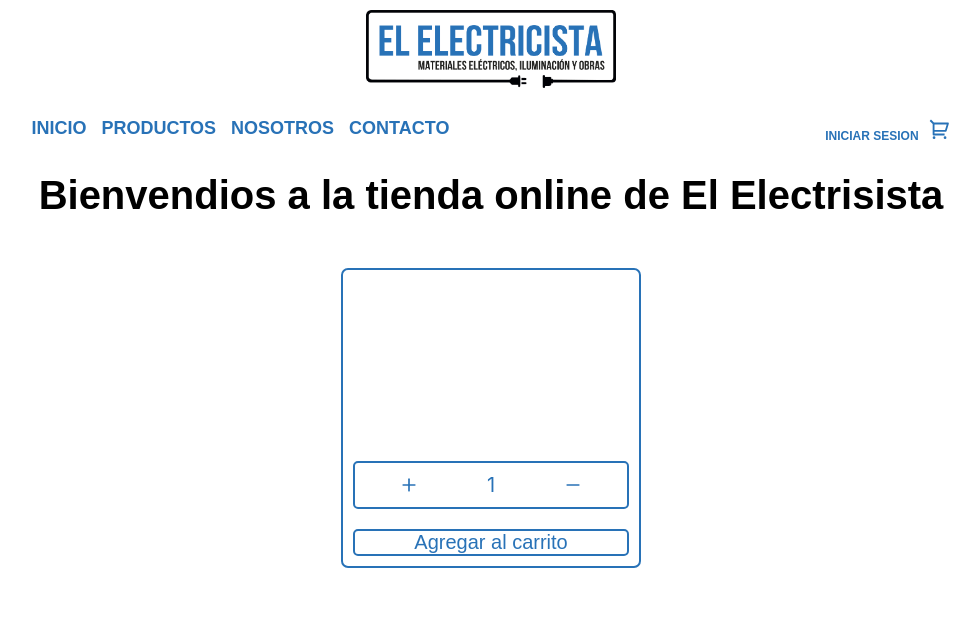
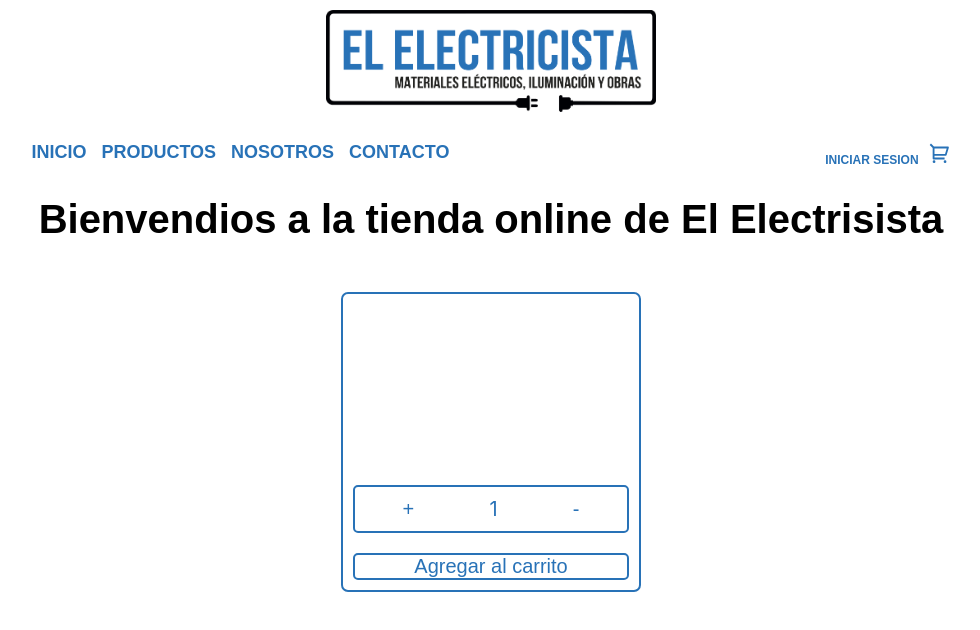
Before and after one commit to luismera86/el_electricista, a React (Create React App) app: page / in a window 1280 px wide. Shown: the top 630 px of the page, without its empty margins (149-1129 px from the left). Built offline with nearby package versions, Linux system fonts and the light colour scheme.

Commit message:
El desafìo 4 completado

```diff
--- a/package.json
+++ b/package.json
@@ -12,6 +12,7 @@
     "react-icons": "^4.3.1",
     "react-scripts": "5.0.0",
     "sass": "^1.49.9",
+    "styled-components": "^5.3.3",
     "web-vitals": "^2.1.4"
   },
   "scripts": {
--- a/src/assets/sass/components/_header.scss
+++ b/src/assets/sass/components/_header.scss
@@ -2,7 +2,7 @@
   display: flex;
   flex-direction: column;
   .logo {
-    width: 25rem;
+    width: 33rem;
     align-self: center;
     margin-top: 1rem;
   }
--- a/src/assets/sass/components/_ilc.scss
+++ b/src/assets/sass/components/_ilc.scss
@@ -32,20 +32,25 @@
     .btnSum {
       font-size: 2rem;
       color: #2872b7;
+      background-color: white;
+      border: none;
+      cursor: pointer;
       &:hover {
         color: black;
-        svg {
-          padding: 3rem;
-        }
+
       }
     }
     .countResult {
       font-size: 2rem;
       color: #2872b7;
+
     }
     .btnRes {
       font-size: 2rem;
       color: #2872b7;
+      background-color: white;
+      border: none;
+      cursor: pointer;
       &:hover {
         color: black;
       }
@@ -58,6 +63,7 @@
     background-color: transparent;
     border: solid 2px #2872b7;
     border-radius: 0.5rem;
+    cursor: pointer;
     &:hover {
       background-color: #2872b7;
       color: white;
--- a/src/components/CardWidget.js
+++ b/src/components/CardWidget.js
@@ -1,5 +1,7 @@
 import React from "react";
 import { RiShoppingCart2Line } from "react-icons/ri";
+
+
 export const CardWidget = () => {
   return <RiShoppingCart2Line size="2.2rem" color="2872b7" />;
 };
--- a/src/components/ItemCount.js
+++ b/src/components/ItemCount.js
@@ -1,34 +1,19 @@
 import React, { useState } from "react";
-import { FiPlus } from "react-icons/fi";
-import { FiMinus } from "react-icons/fi";
+
 
 const ItemCount = ({ stock, initial, onAdd }) => {
   const [count, setCount] = useState(initial);
-  const btnSum = () => {
-    setCount(count + 1);
-  };
-  const btnRes = () => {
-    if (count >= 1) {
-      setCount(count - 1);
-    } else {
-      setCount(0);
-    }
-  };
 
-  const addCart = () => {
-    if (count <= stock) {
-      onAdd(count);
-    } else {
-      alert(`Supera el stock disponible solo quedan ${stock} unidades`);
-    }
-  };
+  const btnSum = () => setCount(count + 1);
+  const btnRes = () => count >= 1 ? setCount(count - 1) : setCount(0);
+  const addCart = () => count <= stock ? onAdd(count) : alert(`Supera el stock disponible solo quedan ${stock} unidades`);
 
   return (
     <div className="counter">
       <div className="counterBox">
-        <FiPlus onClick={btnSum} className="btnSum" />
+        <button className="btnSum" onClick={btnSum}>+</button>
         <p className="countResult">{count}</p>
-        <FiMinus onClick={btnRes} className="btnRes" />
+        <button className="btnRes" onClick={btnRes}>-</button>
       </div>
       <button onClick={addCart} className="btnAddCart">
         Agregar al carrito
@@ -38,5 +23,3 @@ const ItemCount = ({ stock, initial, onAdd }) => {
 };
 
 export default ItemCount;
-
-// Cuando agrege al carrito hay que descontar stock
--- a/src/components/ItemListContainer.js
+++ b/src/components/ItemListContainer.js
@@ -1,5 +1,9 @@
 import React from "react";
+import styledComponents from "styled-components";
+
 import ItemCount from "./ItemCount";
+
+
 
 const ItemListContainer = ({ saludo }) => {
   const onAdd = (count) => {
```
Also changed, not shown: 1 other file (tests, documents, lock files or other folders).
